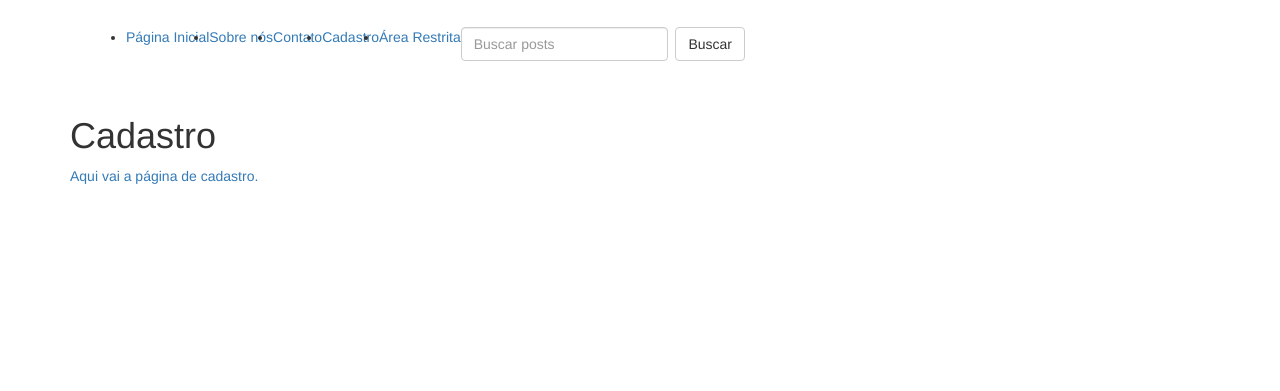
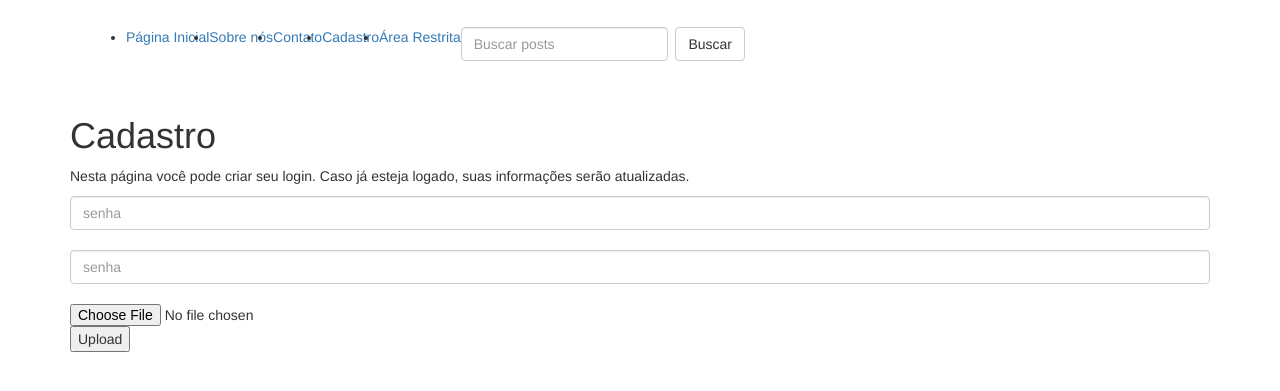
Before and after one commit to wesleyit/python_safesite, a Flask app: page /signup in a window 1280 px wide. Shown: the part 297-688 px from the top of the page. Run offline with Flask 2, Linux system fonts and the light colour scheme; some libraries are stand-ins or nearby versions.

Commit message:
WIP on SignUp

```diff
--- a/templates/signup.html
+++ b/templates/signup.html
@@ -3,6 +3,13 @@
 {% block content %}
 <div class="container">
     <h1>Cadastro</h1>
-    <p class="text-primary">Aqui vai a página de cadastro.</p>
+    <p>Nesta página você pode criar seu login. Caso já
+    esteja logado, suas informações serão atualizadas.</p>
+    <form method=post enctype=multipart/form-data>
+        <input type="text" name="login" class="form-control" placeholder="senha"><br>
+        <input type="password" name="senha" class="form-control" placeholder="senha"><br>
+        <input type=file name=file>
+        <input type=submit value=Upload>
+        </form>
 </div>
 {% endblock %}
```
